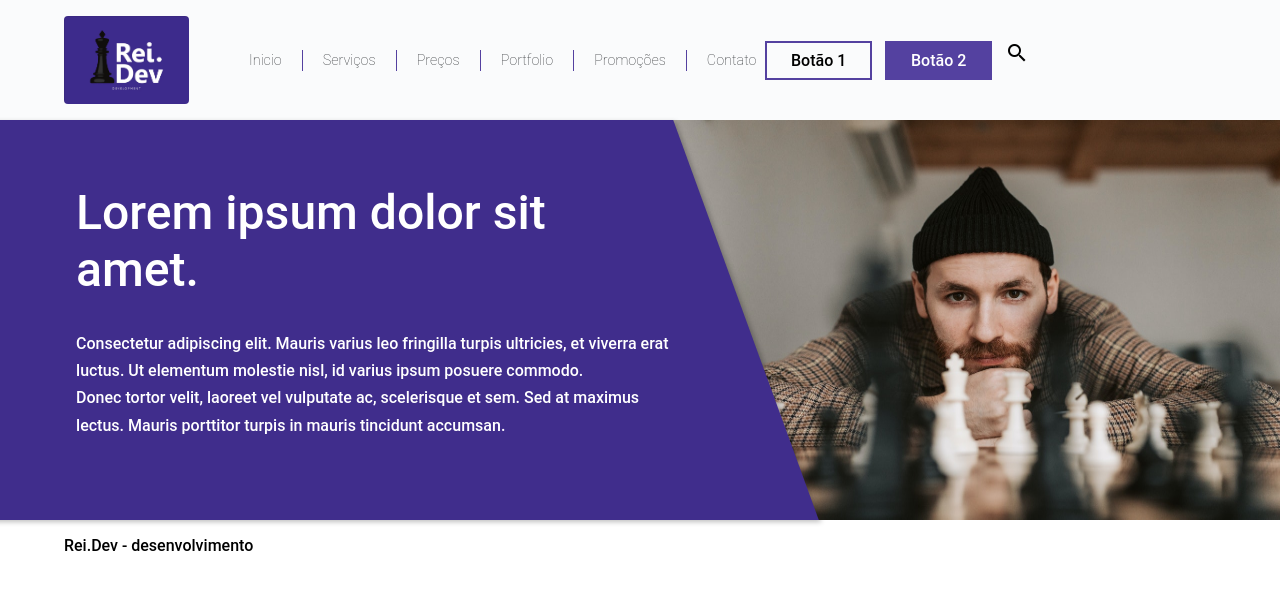
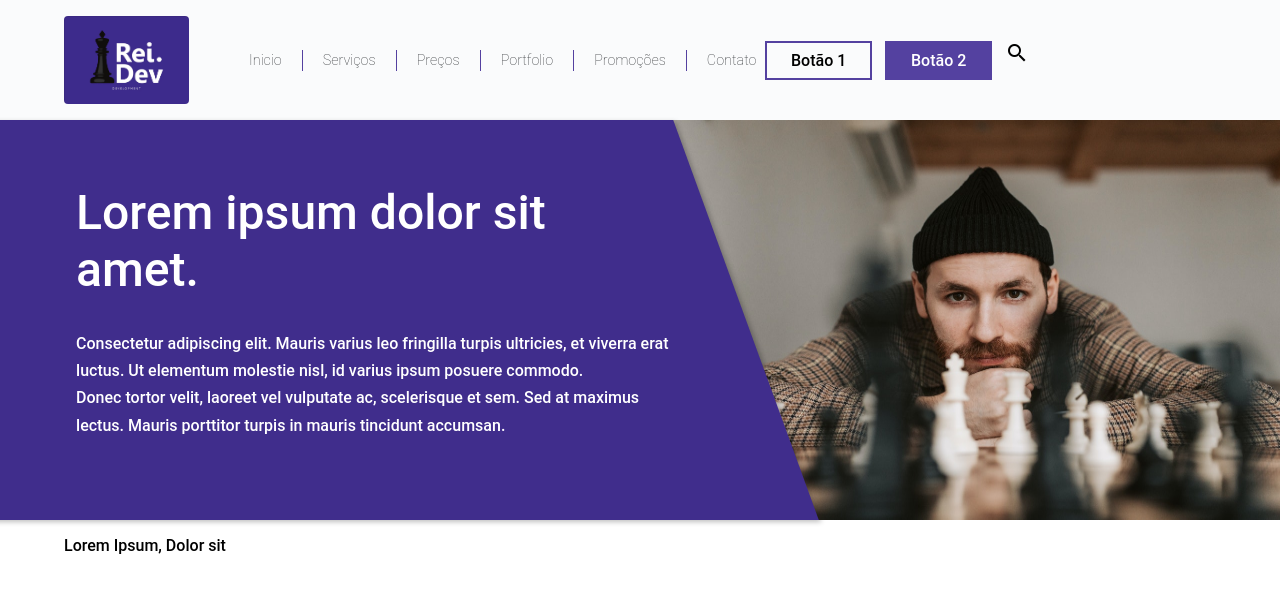
Before and after one commit to CristoferPortela/rei-dev, a React (Create React App) app: page / in a window 1280 px wide. Shown: the top 592 px of the page. Built offline with nearby package versions, Linux system fonts and the light colour scheme.

Commit message:
lorem ipsum text

```diff
--- a/src/Pages/Home.tsx
+++ b/src/Pages/Home.tsx
@@ -3,7 +3,7 @@ import React from 'react'
 export const Home = () => {
     return (
         <div className="container">
-            <h1>Rei.Dev - desenvolvimento</h1>
+            <h1>Lorem Ipsum, Dolor sit</h1>
         </div>
     )
 }
```
